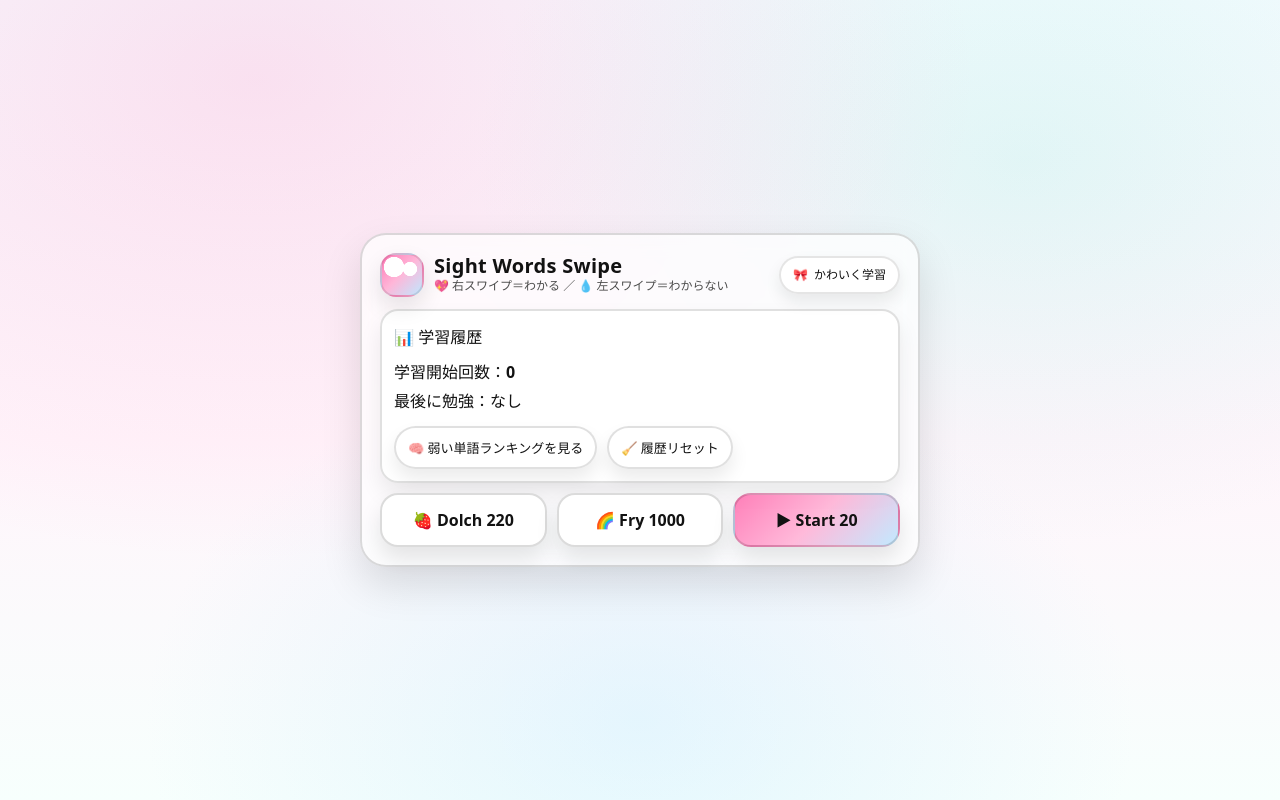
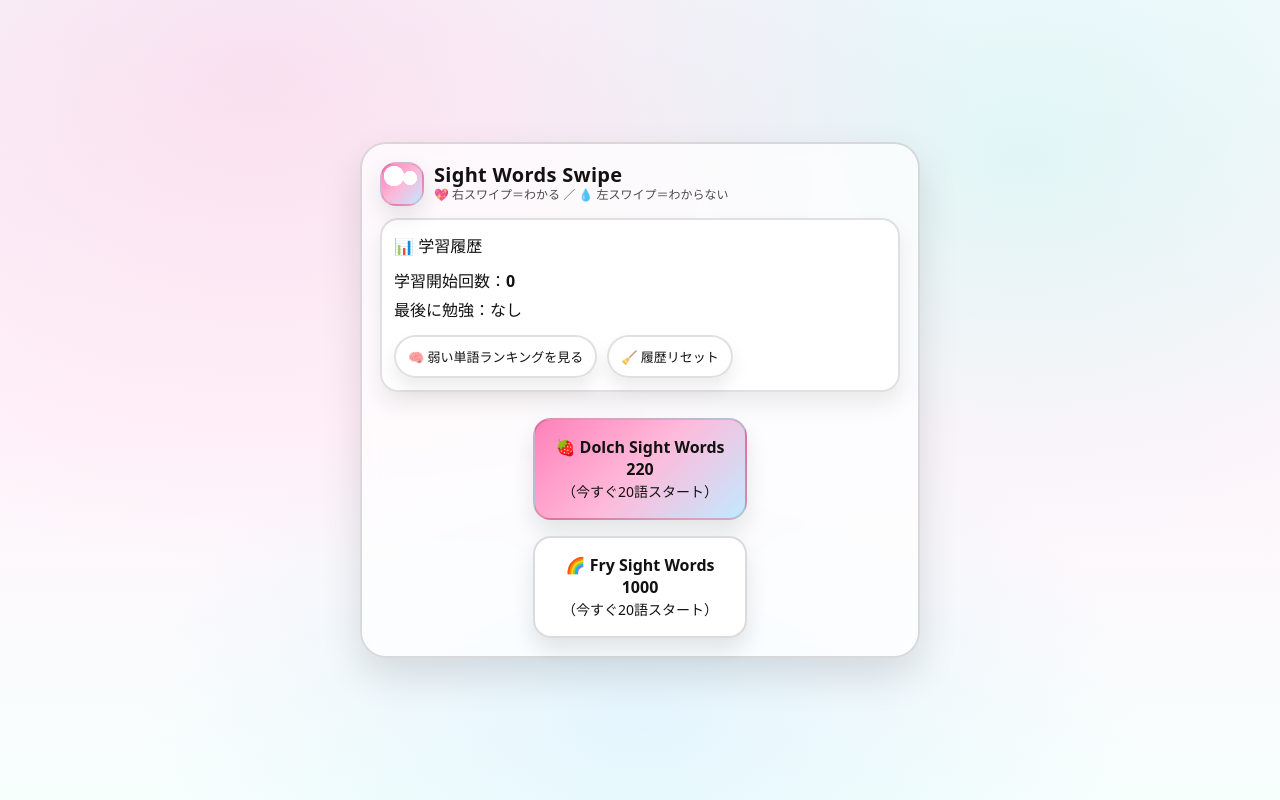
Before and after one commit to Taka5588/sight-words-swipe-react, a React (Vite) app: page / in a window 1280 px wide. Built offline with nearby package versions, Linux system fonts and the light colour scheme.

Commit message:
Simplify start UX

```diff
--- a/src/App.jsx
+++ b/src/App.jsx
@@ -478,7 +478,7 @@
 /* ================== Pages ================== */
 
 function Home({ onStart, history, onResetHistory, onOpenRanking }) {
-  const [selected, setSelected] = useState("dolch");
+
 
   return (
     <CuteShell>
@@ -490,9 +490,6 @@
               <p className="brandTitle">Sight Words Swipe</p>
               <p className="brandSub">💖 右スワイプ＝わかる ／ 💧 左スワイプ＝わからない</p>
             </div>
-          </div>
-          <div className="chip">
-            🎀 <strong>かわいく学習</strong>
           </div>
         </div>
 
@@ -526,29 +523,40 @@
     flexWrap: "wrap"
   }}
 >
+<div
+  style={{
+    display: "flex",
+    flexDirection: "column",
+    gap: "16px",
+    alignItems: "center",
+    marginTop: "16px"
+  }}
+>
   <button
-    className="cuteBtn"
-    style={{ flex: "1 1 30%" }}
-    onClick={() => setSelected("dolch")}
+    className="cuteBtn primary"
+    style={{ width: "90%", padding: "16px" }}
+    onClick={() => onStart("dolch")}
   >
-    🍓 Dolch 220
+    🍓 Dolch Sight Words 220
+    <br />
+    <span style={{ fontSize: "14px", fontWeight: "normal" }}>
+      （今すぐ20語スタート）
+    </span>
   </button>
 
   <button
     className="cuteBtn"
-    style={{ flex: "1 1 30%" }}
-    onClick={() => setSelected("fry")}
+    style={{ width: "90%", padding: "16px" }}
+    onClick={() => onStart("fry")}
   >
-    🌈 Fry 1000
+    🌈 Fry Sight Words 1000
+    <br />
+    <span style={{ fontSize: "14px", fontWeight: "normal" }}>
+      （今すぐ20語スタート）
+    </span>
   </button>
+</div>
 
-  <button
-    className="cuteBtn primary"
-    style={{ flex: "1 1 30%" }}
-    onClick={() => onStart(selected)}
-  >
-    ▶ Start 20
-  </button>
 </div>
 
       </div>
```
